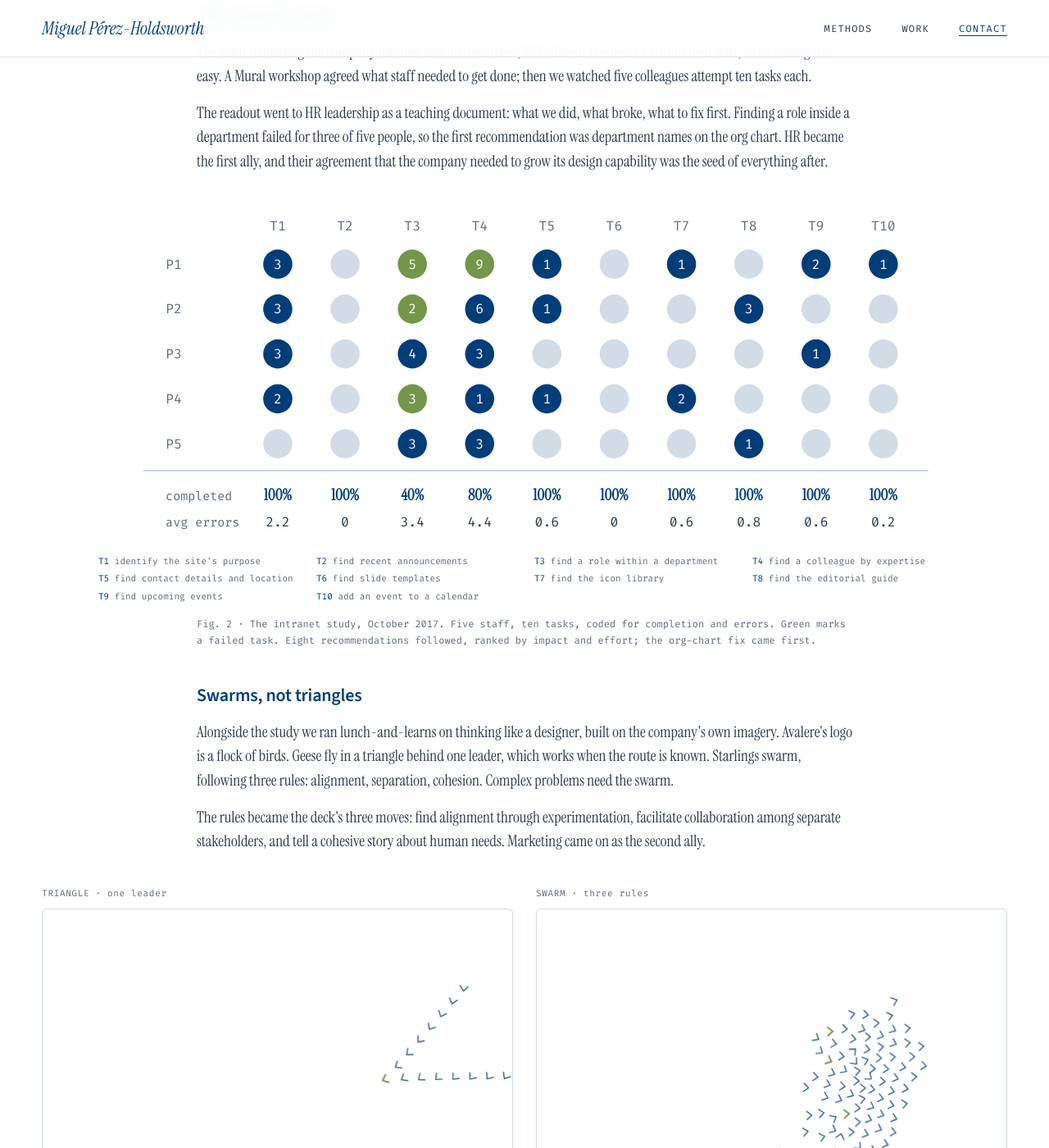
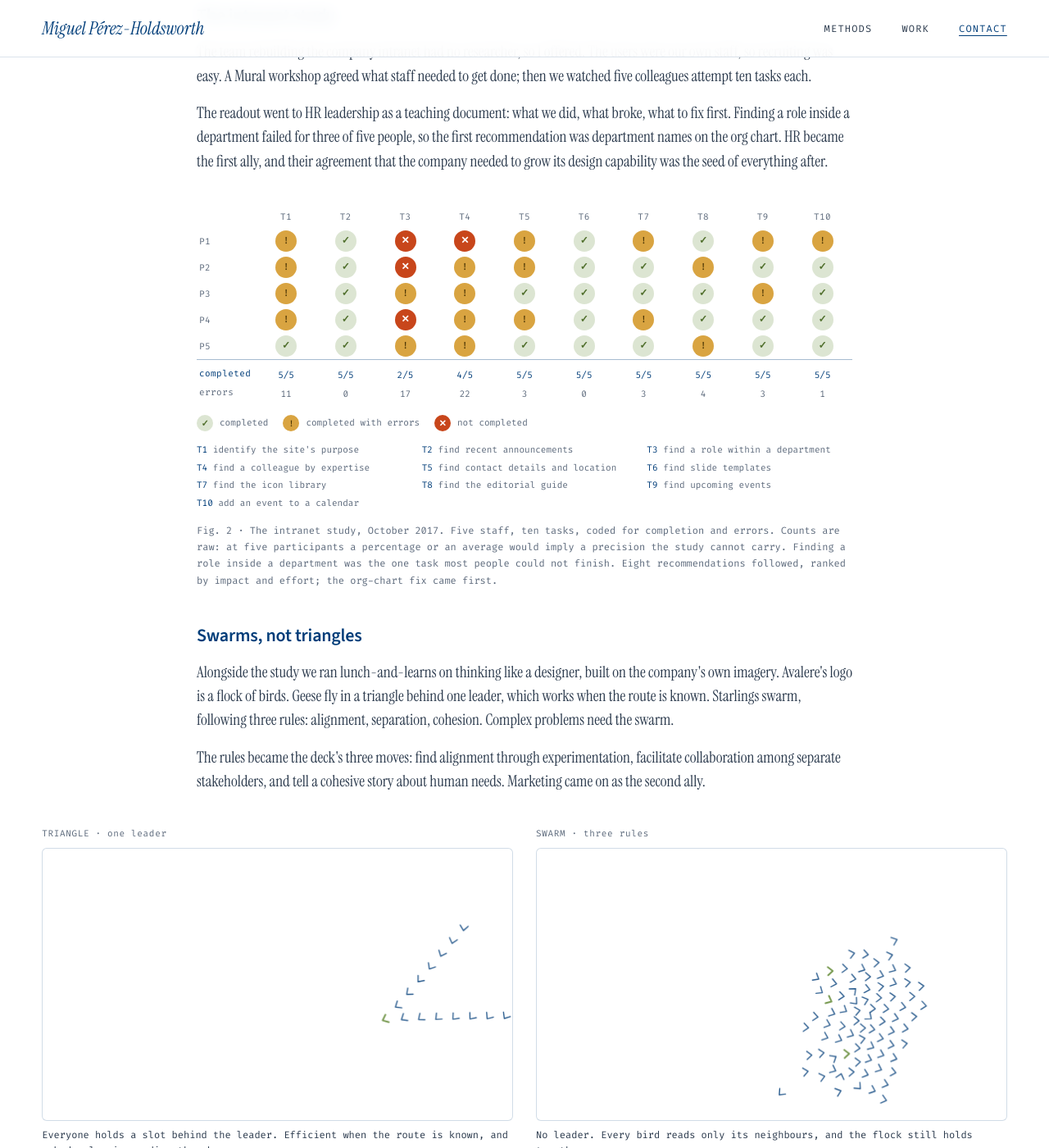
Before and after one commit to miguel-perez/miguel-perez.github.io, a Jekyll site: the page built from work/inovalon-design-coe/index.html, in a window 1280 px wide and 1400 px high, scrolled down 1748 px. Shown: the whole window at 82% size. Built offline with Jekyll 4.4.1, drawn with Linux system fonts in a browser that asks for light colours.

Commit message:
Recode the intranet study grid by outcome, not by error count
The old grid put green on failed tasks and numbers in every cell, which
read backwards and buried the finding. Colour now carries the outcome:
a sage check for completed, an ochre warning for completed with errors,
a brick cross for not completed, with the error count moved to each
cell's tooltip and a per-task total in the footer. Summary rows are raw
counts, since at five participants a percentage or an average implies a
precision the study cannot carry. The figure is an HTML table on the
text column rather than a drawn SVG, so it stays legible on a phone.

Co-Authored-By: Claude Opus 5 (1M context) <noreply@anthropic.com>

```diff
--- a/work/inovalon-design-coe/index.html
+++ b/work/inovalon-design-coe/index.html
@@ -248,6 +248,28 @@ blockquote footer{margin-top:16px;font:12px/1.6 'Fira Code',monospace;color:#5e6
 .funnel-scroll{overflow:visible}
 .loop{margin-top:10px;font:11px/1.6 'Fira Code',monospace;color:#5e6b7d;border-top:1px dashed rgba(0,61,121,.35);padding-top:8px}
 
+/* Fig. 2: the task grid. Colour is the outcome, the number is errors. */
+.grid{width:100%;border-collapse:collapse;table-layout:fixed;font:11px 'Fira Code',monospace;color:#5e6b7d}
+.grid .lab{width:80px}
+.grid th{font-weight:400;padding:6px 3px;text-align:center;letter-spacing:.04em}
+.grid tbody th,.grid tfoot th{text-align:left;padding-right:14px;white-space:nowrap}
+.grid td{padding:3px;text-align:center}
+.grid i{display:inline-flex;align-items:center;justify-content:center;width:26px;height:26px;border-radius:50%;font-style:normal;font:600 12px/1 'Source Sans 3',sans-serif}
+.grid .ok{background:rgba(115,150,74,.25);color:#4F6E2B}
+.grid .err{background:#D9A441;color:#4A3505}
+.grid .fail{background:#C8461B;color:#fff}
+.grid tfoot th,.grid tfoot td{padding-top:9px;color:#003D79}
+.grid tfoot tr:first-child th,.grid tfoot tr:first-child td{border-top:1px solid rgba(0,61,121,.35)}
+.grid tfoot tr:last-child th,.grid tfoot tr:last-child td{padding-top:2px;color:#5e6b7d}
+.key{display:flex;flex-wrap:wrap;align-items:center;gap:6px 8px;margin:0;font:11px/1.7 'Fira Code',monospace;color:#5e6b7d}
+.story p.key{font:11px/1.7 'Fira Code',monospace;color:#5e6b7d;margin:0}
+.key i{display:inline-flex;align-items:center;justify-content:center;width:20px;height:20px;border-radius:50%;font-style:normal;font:600 11px/1 'Source Sans 3',sans-serif;margin-left:10px}
+.key i:first-child{margin-left:0}
+.key .ok{background:rgba(115,150,74,.25);color:#4F6E2B}
+.key .err{background:#D9A441;color:#4A3505}
+.key .fail{background:#C8461B;color:#fff}
+.key span{margin-left:6px;color:#8a929e}
+
 /* Fig. 3: the two formations, side by side */
 .lab{display:grid;grid-template-columns:1fr 1fr;gap:10px 28px}
 .lab-part{display:flex;flex-direction:column;gap:8px;min-width:0}
@@ -289,6 +311,11 @@ blockquote footer{margin-top:16px;font:12px/1.6 'Fira Code',monospace;color:#5e6
  .funnel > div:first-child{border-top:2px solid #003D79}
  .funnel .n{grid-column:1/-1}
  .fig-scroll svg{min-width:620px}
+ .grid{table-layout:auto}
+ .grid i{width:22px;height:22px;font-size:11px}
+ .grid td{padding:2px}
+ .grid th{padding:5px 2px}
+ .grid tbody th,.grid tfoot th{padding-right:8px}
  .fig-scroll::after{content:"← scroll sideways →";display:block;margin-top:6px;font:10px/1.6 'Fira Code',monospace;color:#5e6b7d;letter-spacing:.04em}
 }
 </style>
@@ -357,133 +384,26 @@ blockquote footer{margin-top:16px;font:12px/1.6 'Fira Code',monospace;color:#5e6
    <p>The team rebuilding the company intranet had no researcher, so I offered. The users were our own staff, so recruiting was easy. A Mural workshop agreed what staff needed to get done; then we watched five colleagues attempt ten tasks each.</p>
    <p>The readout went to HR leadership as a teaching document: what we did, what broke, what to fix first. Finding a role inside a department failed for three of five people, so the first recommendation was department names on the org chart. HR became the first ally, and their agreement that the company needed to grow its design capability was the seed of everything after.</p>
 
-   <figure class="dia">
-<div class="fig-scroll"><svg viewBox="0 0 760 300" aria-label="Five participants, ten tasks. Task 3 was completed by two of five and task 4 by four of five; every other task was completed by all five. Numbers show errors per attempt.">
-<g font-family="Fira Code,monospace" font-size="12" fill="#5e6b7d" text-anchor="middle">
-<text x="160" y="22">T1</text>
-<text x="220" y="22">T2</text>
-<text x="280" y="22">T3</text>
-<text x="340" y="22">T4</text>
-<text x="400" y="22">T5</text>
-<text x="460" y="22">T6</text>
-<text x="520" y="22">T7</text>
-<text x="580" y="22">T8</text>
-<text x="640" y="22">T9</text>
-<text x="700" y="22">T10</text>
-</g>
-<g font-family="Fira Code,monospace" font-size="12" fill="#5e6b7d">
-<text x="60" y="56">P1</text>
-<text x="60" y="96">P2</text>
-<text x="60" y="136">P3</text>
-<text x="60" y="176">P4</text>
-<text x="60" y="216">P5</text>
-</g>
-<circle cx="160" cy="52" r="13" fill="#003D79" fill-opacity="1"/>
-<text x="160" y="56" font-family="Fira Code,monospace" font-size="12" fill="#fff" text-anchor="middle">3</text>
-<circle cx="220" cy="52" r="13" fill="#003D79" fill-opacity="0.18"/>
-<circle cx="280" cy="52" r="13" fill="#73964A"/>
-<text x="280" y="56" font-family="Fira Code,monospace" font-size="12" fill="#fff" text-anchor="middle">5</text>
-<circle cx="340" cy="52" r="13" fill="#73964A"/>
-<text x="340" y="56" font-family="Fira Code,monospace" font-size="12" fill="#fff" text-anchor="middle">9</text>
-<circle cx="400" cy="52" r="13" fill="#003D79" fill-opacity="1"/>
-<text x="400" y="56" font-family="Fira Code,monospace" font-size="12" fill="#fff" text-anchor="middle">1</text>
-<circle cx="460" cy="52" r="13" fill="#003D79" fill-opacity="0.18"/>
-<circle cx="520" cy="52" r="13" fill="#003D79" fill-opacity="1"/>
-<text x="520" y="56" font-family="Fira Code,monospace" font-size="12" fill="#fff" text-anchor="middle">1</text>
-<circle cx="580" cy="52" r="13" fill="#003D79" fill-opacity="0.18"/>
-<circle cx="640" cy="52" r="13" fill="#003D79" fill-opacity="1"/>
-<text x="640" y="56" font-family="Fira Code,monospace" font-size="12" fill="#fff" text-anchor="middle">2</text>
-<circle cx="700" cy="52" r="13" fill="#003D79" fill-opacity="1"/>
-<text x="700" y="56" font-family="Fira Code,monospace" font-size="12" fill="#fff" text-anchor="middle">1</text>
-<circle cx="160" cy="92" r="13" fill="#003D79" fill-opacity="1"/>
-<text x="160" y="96" font-family="Fira Code,monospace" font-size="12" fill="#fff" text-anchor="middle">3</text>
-<circle cx="220" cy="92" r="13" fill="#003D79" fill-opacity="0.18"/>
-<circle cx="280" cy="92" r="13" fill="#73964A"/>
-<text x="280" y="96" font-family="Fira Code,monospace" font-size="12" fill="#fff" text-anchor="middle">2</text>
-<circle cx="340" cy="92" r="13" fill="#003D79" fill-opacity="1"/>
-<text x="340" y="96" font-family="Fira Code,monospace" font-size="12" fill="#fff" text-anchor="middle">6</text>
-<circle cx="400" cy="92" r="13" fill="#003D79" fill-opacity="1"/>
-<text x="400" y="96" font-family="Fira Code,monospace" font-size="12" fill="#fff" text-anchor="middle">1</text>
-<circle cx="460" cy="92" r="13" fill="#003D79" fill-opacity="0.18"/>
-<circle cx="520" cy="92" r="13" fill="#003D79" fill-opacity="0.18"/>
-<circle cx="580" cy="92" r="13" fill="#003D79" fill-opacity="1"/>
-<text x="580" y="96" font-family="Fira Code,monospace" font-size="12" fill="#fff" text-anchor="middle">3</text>
-<circle cx="640" cy="92" r="13" fill="#003D79" fill-opacity="0.18"/>
-<circle cx="700" cy="92" r="13" fill="#003D79" fill-opacity="0.18"/>
-<circle cx="160" cy="132" r="13" fill="#003D79" fill-opacity="1"/>
-<text x="160" y="136" font-family="Fira Code,monospace" font-size="12" fill="#fff" text-anchor="middle">3</text>
-<circle cx="220" cy="132" r="13" fill="#003D79" fill-opacity="0.18"/>
-<circle cx="280" cy="132" r="13" fill="#003D79" fill-opacity="1"/>
-<text x="280" y="136" font-family="Fira Code,monospace" font-size="12" fill="#fff" text-anchor="middle">4</text>
-<circle cx="340" cy="132" r="13" fill="#003D79" fill-opacity="1"/>
-<text x="340" y="136" font-family="Fira Code,monospace" font-size="12" fill="#fff" text-anchor="middle">3</text>
-<circle cx="400" cy="132" r="13" fill="#003D79" fill-opacity="0.18"/>
-<circle cx="460" cy="132" r="13" fill="#003D79" fill-opacity="0.18"/>
-<circle cx="520" cy="132" r="13" fill="#003D79" fill-opacity="0.18"/>
-<circle cx="580" cy="132" r="13" fill="#003D79" fill-opacity="0.18"/>
-<circle cx="640" cy="132" r="13" fill="#003D79" fill-opacity="1"/>
-<text x="640" y="136" font-family="Fira Code,monospace" font-size="12" fill="#fff" text-anchor="middle">1</text>
-<circle cx="700" cy="132" r="13" fill="#003D79" fill-opacity="0.18"/>
-<circle cx="160" cy="172" r="13" fill="#003D79" fill-opacity="1"/>
-<text x="160" y="176" font-family="Fira Code,monospace" font-size="12" fill="#fff" text-anchor="middle">2</text>
-<circle cx="220" cy="172" r="13" fill="#003D79" fill-opacity="0.18"/>
-<circle cx="280" cy="172" r="13" fill="#73964A"/>
-<text x="280" y="176" font-family="Fira Code,monospace" font-size="12" fill="#fff" text-anchor="middle">3</text>
-<circle cx="340" cy="172" r="13" fill="#003D79" fill-opacity="1"/>
-<text x="340" y="176" font-family="Fira Code,monospace" font-size="12" fill="#fff" text-anchor="middle">1</text>
-<circle cx="400" cy="172" r="13" fill="#003D79" fill-opacity="1"/>
-<text x="400" y="176" font-family="Fira Code,monospace" font-size="12" fill="#fff" text-anchor="middle">1</text>
-<circle cx="460" cy="172" r="13" fill="#003D79" fill-opacity="0.18"/>
-<circle cx="520" cy="172" r="13" fill="#003D79" fill-opacity="1"/>
-<text x="520" y="176" font-family="Fira Code,monospace" font-size="12" fill="#fff" text-anchor="middle">2</text>
-<circle cx="580" cy="172" r="13" fill="#003D79" fill-opacity="0.18"/>
-<circle cx="640" cy="172" r="13" fill="#003D79" fill-opacity="0.18"/>
-<circle cx="700" cy="172" r="13" fill="#003D79" fill-opacity="0.18"/>
-<circle cx="160" cy="212" r="13" fill="#003D79" fill-opacity="0.18"/>
-<circle cx="220" cy="212" r="13" fill="#003D79" fill-opacity="0.18"/>
-<circle cx="280" cy="212" r="13" fill="#003D79" fill-opacity="1"/>
-<text x="280" y="216" font-family="Fira Code,monospace" font-size="12" fill="#fff" text-anchor="middle">3</text>
-<circle cx="340" cy="212" r="13" fill="#003D79" fill-opacity="1"/>
-<text x="340" y="216" font-family="Fira Code,monospace" font-size="12" fill="#fff" text-anchor="middle">3</text>
-<circle cx="400" cy="212" r="13" fill="#003D79" fill-opacity="0.18"/>
-<circle cx="460" cy="212" r="13" fill="#003D79" fill-opacity="0.18"/>
-<circle cx="520" cy="212" r="13" fill="#003D79" fill-opacity="0.18"/>
-<circle cx="580" cy="212" r="13" fill="#003D79" fill-opacity="1"/>
-<text x="580" y="216" font-family="Fira Code,monospace" font-size="12" fill="#fff" text-anchor="middle">1</text>
-<circle cx="640" cy="212" r="13" fill="#003D79" fill-opacity="0.18"/>
-<circle cx="700" cy="212" r="13" fill="#003D79" fill-opacity="0.18"/>
-<line x1="40" y1="236" x2="740" y2="236" stroke="#003D79" stroke-opacity=".35"/>
-<text x="60" y="262" font-family="Fira Code,monospace" font-size="11" fill="#5e6b7d">completed</text>
-<text x="60" y="286" font-family="Fira Code,monospace" font-size="11" fill="#5e6b7d">avg errors</text>
-<g font-family="Source Sans 3,sans-serif" font-weight="600" font-size="14" fill="#003D79" text-anchor="middle">
-<text x="160" y="262">100%</text>
-<text x="220" y="262">100%</text>
-<text x="280" y="262">40%</text>
-<text x="340" y="262">80%</text>
-<text x="400" y="262">100%</text>
-<text x="460" y="262">100%</text>
-<text x="520" y="262">100%</text>
-<text x="580" y="262">100%</text>
-<text x="640" y="262">100%</text>
-<text x="700" y="262">100%</text>
-</g>
-<g font-family="Fira Code,monospace" font-size="12" fill="#2b3a4d" text-anchor="middle">
-<text x="160" y="286">2.2</text>
-<text x="220" y="286">0</text>
-<text x="280" y="286">3.4</text>
-<text x="340" y="286">4.4</text>
-<text x="400" y="286">0.6</text>
-<text x="460" y="286">0</text>
-<text x="520" y="286">0.6</text>
-<text x="580" y="286">0.8</text>
-<text x="640" y="286">0.6</text>
-<text x="700" y="286">0.2</text>
-</g>
-</svg></div>
-    <ol class="tasks">
+   <figure class="txt">
+<div class="tbl-scroll"><table class="grid" aria-label="Five participants by ten tasks. Green marks a task completed with no errors, amber a task completed with errors, red a task not completed. The last two rows give how many of the five completed each task and the total errors logged against it.">
+      <thead><tr><td class="lab"></td><th scope="col">T1</th><th scope="col">T2</th><th scope="col">T3</th><th scope="col">T4</th><th scope="col">T5</th><th scope="col">T6</th><th scope="col">T7</th><th scope="col">T8</th><th scope="col">T9</th><th scope="col">T10</th></tr></thead>
+      <tbody>
+       <tr><th scope="row">P1</th><td><i class="err" title="completed with 3 errors">!</i></td><td><i class="ok" title="completed, no errors">&#10003;</i></td><td><i class="fail" title="not completed, 5 errors before stopping">&#10005;</i></td><td><i class="fail" title="not completed, 9 errors before stopping">&#10005;</i></td><td><i class="err" title="completed with 1 error">!</i></td><td><i class="ok" title="completed, no errors">&#10003;</i></td><td><i class="err" title="completed with 1 error">!</i></td><td><i class="ok" title="completed, no errors">&#10003;</i></td><td><i class="err" title="completed with 2 errors">!</i></td><td><i class="err" title="completed with 1 error">!</i></td></tr>
+       <tr><th scope="row">P2</th><td><i class="err" title="completed with 3 errors">!</i></td><td><i class="ok" title="completed, no errors">&#10003;</i></td><td><i class="fail" title="not completed, 2 errors before stopping">&#10005;</i></td><td><i class="err" title="completed with 6 errors">!</i></td><td><i class="err" title="completed with 1 error">!</i></td><td><i class="ok" title="completed, no errors">&#10003;</i></td><td><i class="ok" title="completed, no errors">&#10003;</i></td><td><i class="err" title="completed with 3 errors">!</i></td><td><i class="ok" title="completed, no errors">&#10003;</i></td><td><i class="ok" title="completed, no errors">&#10003;</i></td></tr>
+       <tr><th scope="row">P3</th><td><i class="err" title="completed with 3 errors">!</i></td><td><i class="ok" title="completed, no errors">&#10003;</i></td><td><i class="err" title="completed with 4 errors">!</i></td><td><i class="err" title="completed with 3 errors">!</i></td><td><i class="ok" title="completed, no errors">&#10003;</i></td><td><i class="ok" title="completed, no errors">&#10003;</i></td><td><i class="ok" title="completed, no errors">&#10003;</i></td><td><i class="ok" title="completed, no errors">&#10003;</i></td><td><i class="err" title="completed with 1 error">!</i></td><td><i class="ok" title="completed, no errors">&#10003;</i></td></tr>
+       <tr><th scope="row">P4</th><td><i class="err" title="completed with 2 errors">!</i></td><td><i class="ok" title="completed, no errors">&#10003;</i></td><td><i class="fail" title="not completed, 3 errors before stopping">&#10005;</i></td><td><i class="err" title="completed with 1 error">!</i></td><td><i class="err" title="completed with 1 error">!</i></td><td><i class="ok" title="completed, no errors">&#10003;</i></td><td><i class="err" title="completed with 2 errors">!</i></td><td><i class="ok" title="completed, no errors">&#10003;</i></td><td><i class="ok" title="completed, no errors">&#10003;</i></td><td><i class="ok" title="completed, no errors">&#10003;</i></td></tr>
+       <tr><th scope="row">P5</th><td><i class="ok" title="completed, no errors">&#10003;</i></td><td><i class="ok" title="completed, no errors">&#10003;</i></td><td><i class="err" title="completed with 3 errors">!</i></td><td><i class="err" title="completed with 3 errors">!</i></td><td><i class="ok" title="completed, no errors">&#10003;</i></td><td><i class="ok" title="completed, no errors">&#10003;</i></td><td><i class="ok" title="completed, no errors">&#10003;</i></td><td><i class="err" title="completed with 1 error">!</i></td><td><i class="ok" title="completed, no errors">&#10003;</i></td><td><i class="ok" title="completed, no errors">&#10003;</i></td></tr>
+      </tbody>
+      <tfoot>
+       <tr><th scope="row">completed</th><td>5/5</td><td>5/5</td><td>2/5</td><td>4/5</td><td>5/5</td><td>5/5</td><td>5/5</td><td>5/5</td><td>5/5</td><td>5/5</td></tr>
+       <tr><th scope="row">errors</th><td>11</td><td>0</td><td>17</td><td>22</td><td>3</td><td>0</td><td>3</td><td>4</td><td>3</td><td>1</td></tr>
+      </tfoot>
+     </table></div>
+     <p class="key"><i class="ok">&#10003;</i>completed<i class="err">!</i>completed with errors<i class="fail">&#10005;</i>not completed</p>
+     <ol class="tasks">
      <li><b>T1</b> identify the site's purpose</li><li><b>T2</b> find recent announcements</li><li><b>T3</b> find a role within a department</li><li><b>T4</b> find a colleague by expertise</li><li><b>T5</b> find contact details and location</li><li><b>T6</b> find slide templates</li><li><b>T7</b> find the icon library</li><li><b>T8</b> find the editorial guide</li><li><b>T9</b> find upcoming events</li><li><b>T10</b> add an event to a calendar</li>
     </ol>
-    <figcaption>Fig. 2 · The intranet study, October 2017. Five staff, ten tasks, coded for completion and errors. Green marks a failed task. Eight recommendations followed, ranked by impact and effort; the org-chart fix came first.</figcaption>
+    <figcaption>Fig. 2 · The intranet study, October 2017. Five staff, ten tasks, coded for completion and errors. Counts are raw: at five participants a percentage or an average would imply a precision the study cannot carry. Finding a role inside a department was the one task most people could not finish. Eight recommendations followed, ranked by impact and effort; the org-chart fix came first.</figcaption>
    </figure>
 
    <h3>Swarms, not triangles</h3>
```
